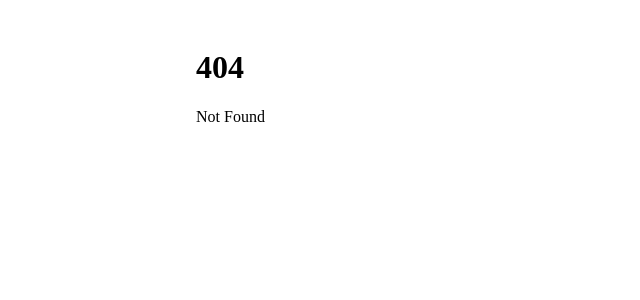
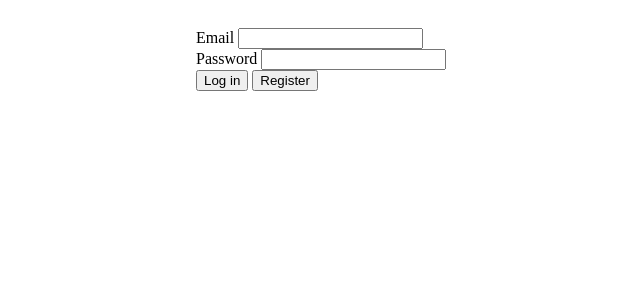
Before and after one commit to ksk1kd/svelte-kit-playground, a SvelteKit app: page /login in a window 1280 px wide. Before the commit this address had no page. Shown: the top 300 px of the page, without its empty margins (44-684 px from the left). Built offline with nearby package versions, Linux system fonts and the light colour scheme.

Commit message:
add form action

```diff
--- /dev/null
+++ b/src/routes/login/+page.server.ts
@@ -0,0 +1,23 @@
+import { fail, redirect } from '@sveltejs/kit'
+import type { Actions } from './$types'
+
+export const actions = {
+  login: async ({ request }) => {
+    const data = await request.formData()
+    const email = data.get('email')
+    const password = data.get('password')
+
+    if (!email) {
+      return fail(400, { email, missingEmail: true })
+    }
+    if (!password) {
+      return fail(400, { password, missingPassword: true })
+    }
+
+    return { success: true }
+  },
+  register: async () => {
+    redirect(303, '/')
+    return { success: true }
+  },
+} satisfies Actions
--- /dev/null
+++ b/src/routes/login/+page.svelte
@@ -0,0 +1,28 @@
+<script lang="ts">
+import type { PageProps } from './$types'
+
+let { form }: PageProps = $props()
+</script>
+
+{#if form?.success}
+  <p>Success</p>
+{/if}
+{#if form?.missingEmail}<p>The email field is required</p>{/if}
+{#if form?.missingPassword}<p>The password field is required</p>{/if}
+
+<form method="POST" action="?/login">
+  <div>
+    <label>
+      Email
+      <input name="email" type="email">
+    </label>
+  </div>
+  <div>
+    <label>
+      Password
+      <input name="password" type="password">
+    </label>
+  </div>
+  <button>Log in</button>
+  <button formaction="?/register">Register</button>
+</form>
```
